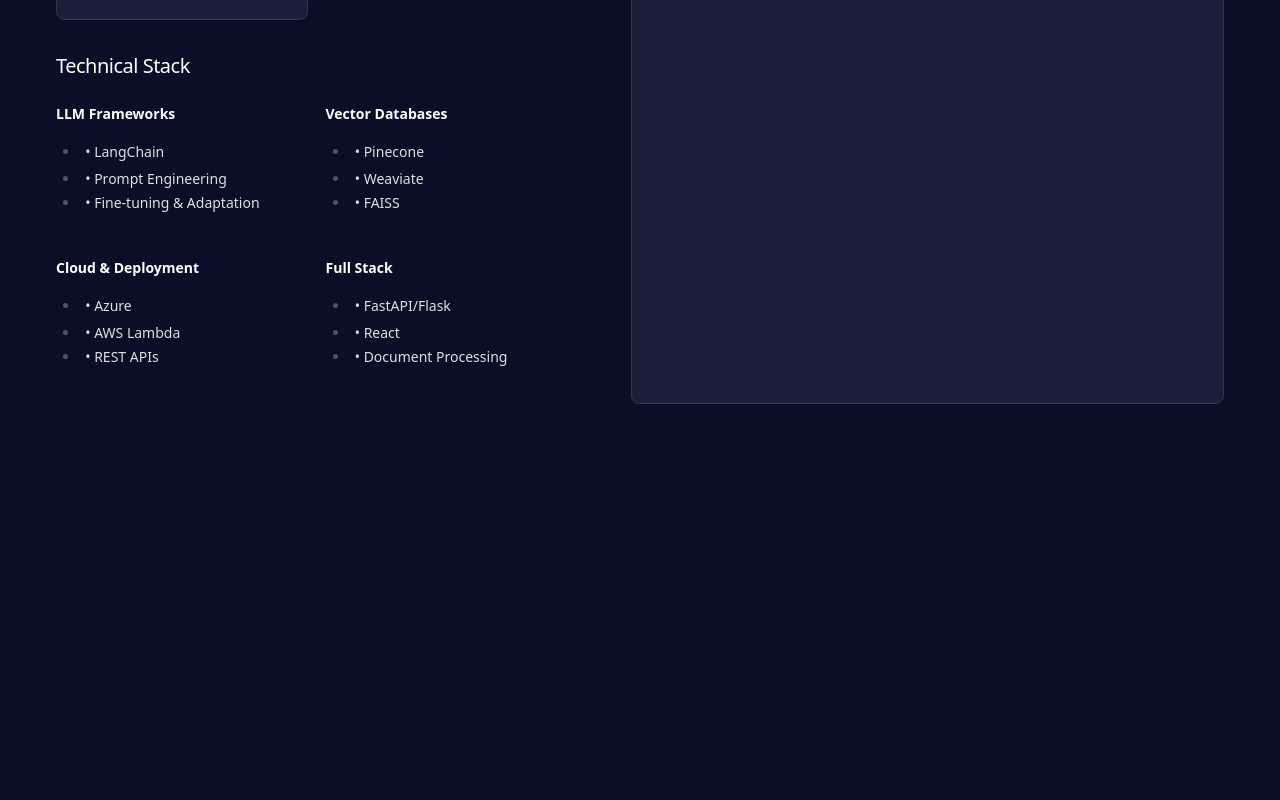
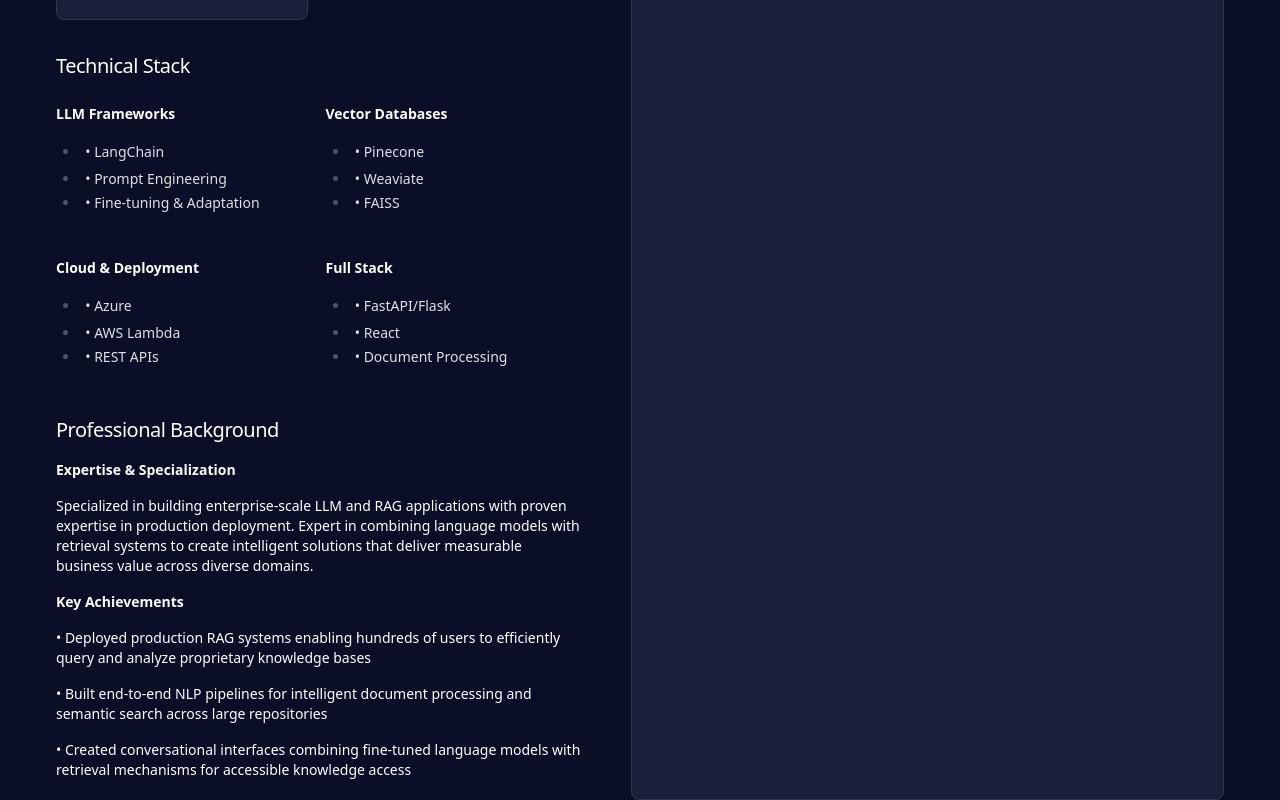
Before and after one commit to zjwarnes/zachary-warnes-portfolio, a Next.js app: page /projects/llm in a window 1280 px wide. Shown: the part 960-1760 px from the top of the page. Before the commit the page ends 1364 px from the top, so only its background shows below. Built offline with nearby package versions, Linux system fonts and the light colour scheme.

Commit message:
Update page content

```diff
--- a/app/page.tsx
+++ b/app/page.tsx
@@ -55,10 +55,10 @@
         <section id="projects" className="min-h-screen flex items-center justify-center px-4 py-20">
           <div className="max-w-6xl w-full">
             <h2 className="text-4xl md:text-5xl font-bold text-[var(--color-text-primary)] mb-4 text-center">
-              Featured Projects
+              Experience
             </h2>
             <p className="text-[var(--color-text-secondary)] text-center mb-16 max-w-2xl mx-auto">
-              Explore my latest work across different domains of AI and machine learning.
+              Explore my experience across different domains of LLMs, Data Engineering, and Machine Learning.
             </p>
 
             {/* Project widgets grid */}
--- a/app/projects/data-engineering/content.tsx
+++ b/app/projects/data-engineering/content.tsx
@@ -32,7 +32,7 @@
                 </h1>
                 <ProjectDescription
                     paragraphs={[
-                        "Expert in designing and implementing large-scale data systems that handle complex data flows, distributed architectures, and real-time processing. With experience at Ideon processing data from 100+ global sensors and establishing ETL pipelines handling terabytes of medical data at Pacmed, I specialize in building robust, scalable infrastructure.",
+                        "Expert in designing and implementing large-scale data systems that handle complex data flows, distributed architectures, and real-time processing. With years of experience processing terabytes of data from 100s of global sensors in the mining space and years of experience creating ETL pipelines for terabytes of medical data in healthcare. I specialize in building robust, scalable infrastructure.",
                         "My approach combines cloud-native architectures (Kubernetes, serverless), event-driven design patterns, and comprehensive monitoring to create systems that are both performant and maintainable."
                     ]}
                 />
@@ -121,7 +121,7 @@
                     </div>
                     <div>
                         <p className="font-semibold text-[var(--color-primary)] mb-1">Key Achievements</p>
-                        <p className="text-white">• Architected systems processing 100+ global data streams handling terabytes of medical data daily</p>
+                        <p className="text-white">• Architected systems processing 100+ global data streams handling terabytes of data</p>
                         <p className="text-white">• Delivered 50% performance improvements through Kubernetes-based infrastructure optimization</p>
                         <p className="text-white">• Built monitoring systems ensuring 99.9% data reliability and uptime for mission-critical operations</p>
                     </div>
--- a/app/projects/llm/page.tsx
+++ b/app/projects/llm/page.tsx
@@ -125,6 +125,24 @@
                   </div>
                 </div>
               </div>
+
+              <div>
+                <h2 className="font-semibold text-xl mb-4 tracking-tighter">
+                  Professional Background
+                </h2>
+                <div className="space-y-3 text-sm text-white">
+                  <div>
+                    <p className="font-semibold text-[var(--color-primary)] mb-1">Expertise & Specialization</p>
+                    <p className="text-white">Specialized in building enterprise-scale LLM and RAG applications with proven expertise in production deployment. Expert in combining language models with retrieval systems to create intelligent solutions that deliver measurable business value across diverse domains.</p>
+                  </div>
+                  <div>
+                    <p className="font-semibold text-[var(--color-primary)] mb-1">Key Achievements</p>
+                    <p className="text-white">• Deployed production RAG systems enabling hundreds of users to efficiently query and analyze proprietary knowledge bases</p>
+                    <p className="text-white">• Built end-to-end NLP pipelines for intelligent document processing and semantic search across large repositories</p>
+                    <p className="text-white">• Created conversational interfaces combining fine-tuned language models with retrieval mechanisms for accessible knowledge access</p>
+                  </div>
+                </div>
+              </div>
             </div>
           </ProjectLayout>
         </Container>
--- a/app/projects/machine-learning/content.tsx
+++ b/app/projects/machine-learning/content.tsx
@@ -32,7 +32,7 @@
                 </h1>
                 <ProjectDescription
                     paragraphs={[
-                        "With an MSc in Data Science and 6+ years of industry experience, I specialize in building advanced machine learning systems that solve real-world problems. From fine-tuning medical prediction models at Pacmed to implementing cutting-edge 3D CNNs for geological modeling at Ideon, I combine theoretical rigor with practical deployment expertise.",
+                        "With an MSc in Data Science and 6+ years of industry experience, I specialize in building advanced machine learning systems that solve real-world problems. From fine-tuning advanced prediction models to implementing cutting-edge 3D CNNs for geological modeling, I combine theoretical rigor with practical deployment expertise.",
                         "My focus is on creating models that are not only accurate but also interpretable, maintainable, and production-ready. I approach each project with attention to rigorous evaluation, hyperparameter optimization, and understanding the business impact."
                     ]}
                 />
@@ -116,15 +116,14 @@
                 </h2>
                 <div className="space-y-3 text-sm text-white">
                     <div>
-                        <p className="font-semibold text-[var(--color-primary)] mb-1">Credentials</p>
-                        <p className="text-white">MSc in Data Science – Maastricht University, Netherlands</p>
-                        <p className="text-white">BSc in Computer Science and Mathematics – McGill University, Canada</p>
+                        <p className="font-semibold text-[var(--color-primary)] mb-1">Expertise & Specialization</p>
+                        <p className="text-white">Specialized in advanced machine learning and deep learning systems with 6+ years of industry experience. Expert in building production-grade models that combine theoretical rigor with practical deployment, solving complex problems across diverse domains.</p>
                     </div>
                     <div>
-                        <p className="font-semibold text-[var(--color-primary)] mb-1">Recognition & Impact</p>
-                        <p className="text-white">• 250,000+ views on data science content and publications</p>
-                        <p className="text-white">• Presented at 2020 EDM Conference: "Course Recommender Systems with Statistical Confidence"</p>
-                        <p className="text-white">• 25+ professional development courses completed in ML, DL, and MLOps</p>
+                        <p className="font-semibold text-[var(--color-primary)] mb-1">Key Achievements</p>
+                        <p className="text-white">• Built interpretable classification models with significant performance improvements through advanced feature engineering</p>
+                        <p className="text-white">• Designed and deployed custom 3D deep learning architectures for complex multi-dimensional geological modelling</p>
+                        <p className="text-white">• Created production-grade anomaly detection systems with real-time monitoring and automated alerting for mission-critical operations</p>
                     </div>
                 </div>
             </div>
```
